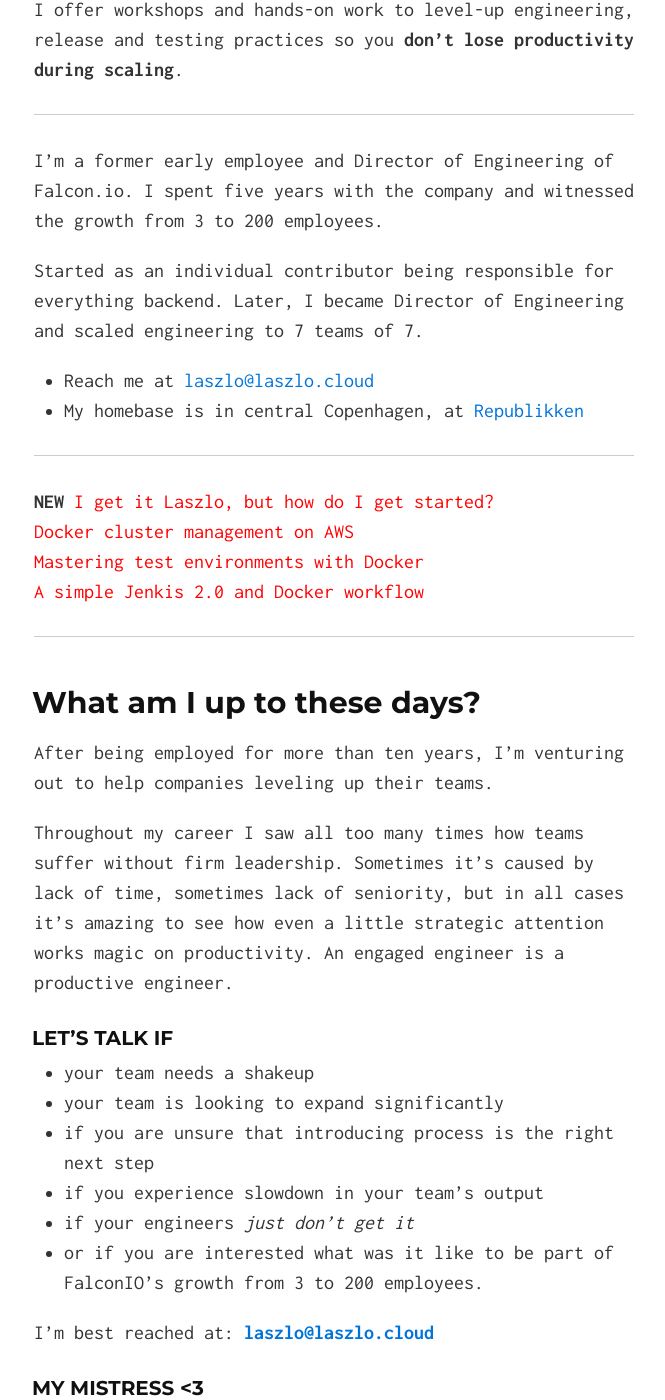
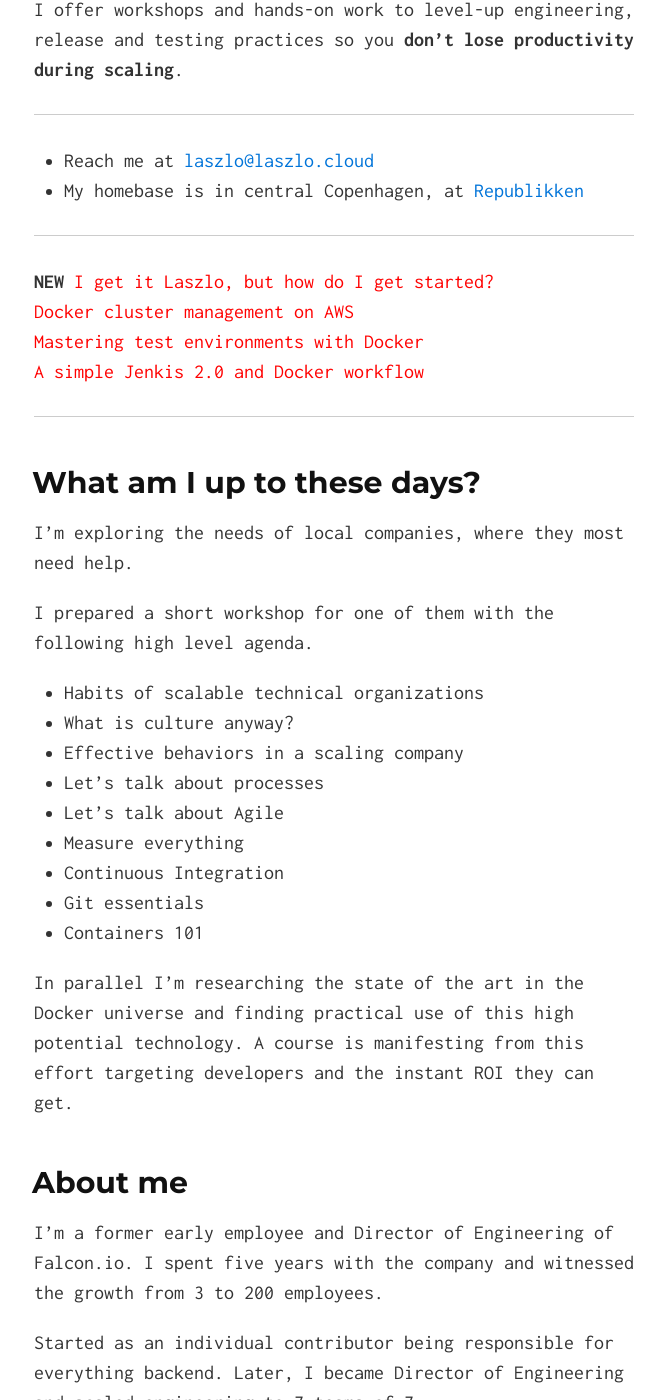
Before and after one commit to laszlocph/website, a Jekyll site: the page built from index.md, in a window 1280 px wide and 1400 px high, scrolled down 355 px. Shown: the whole window, without its empty margins (306-971 px from the left). Built offline with Jekyll 4.4.1, drawn with Linux system fonts in a browser that asks for light colours; some of the changed text lies outside the part shown.

Commit message:
Index update

```diff
--- a/index.md
+++ b/index.md
@@ -9,11 +9,6 @@
 I offer workshops and hands-on work to  level-up engineering, release and testing practices so you **don’t lose productivity during scaling**.
 
 ---
-
-I'm a former early employee and Director of Engineering of Falcon.io. I spent five years with the company and witnessed the growth from 3 to 200 employees.
-
-Started as an individual contributor being responsible for everything backend.
-Later, I became Director of Engineering and scaled engineering to 7 teams of 7.
 
 * Reach me at <a href="mailto:laszlo@laszlo.cloud">laszlo@laszlo.cloud</a>
 * My homebase is in central Copenhagen, at [Republikken](http://republikken.net/contact-republikken/)
@@ -27,6 +22,33 @@
 ---
 
 ## What am I up to these days?
+
+I'm exploring the needs of local companies, where they most need help.
+
+I prepared a short workshop for one of them with the following high level agenda.
+
+* Habits of scalable technical organizations
+* What is culture anyway?
+* Effective behaviors in a scaling company
+* Let's talk about processes
+* Let's talk about Agile
+* Measure everything
+* Continuous Integration
+* Git essentials
+* Containers 101
+
+In parallel I'm researching the state of the art in the Docker universe and finding practical use of this high potential technology.
+A course is manifesting from this effort targeting developers and the instant ROI they can get.
+
+## About me
+
+I'm a former early employee and Director of Engineering of Falcon.io. I spent five years with the company and witnessed the growth from 3 to 200 employees.
+
+Started as an individual contributor being responsible for everything backend.
+Later, I became Director of Engineering and scaled engineering to 7 teams of 7.
+
+---
+
 
 After being employed for more than ten years, I'm venturing out to help companies leveling up their teams.
 
```
